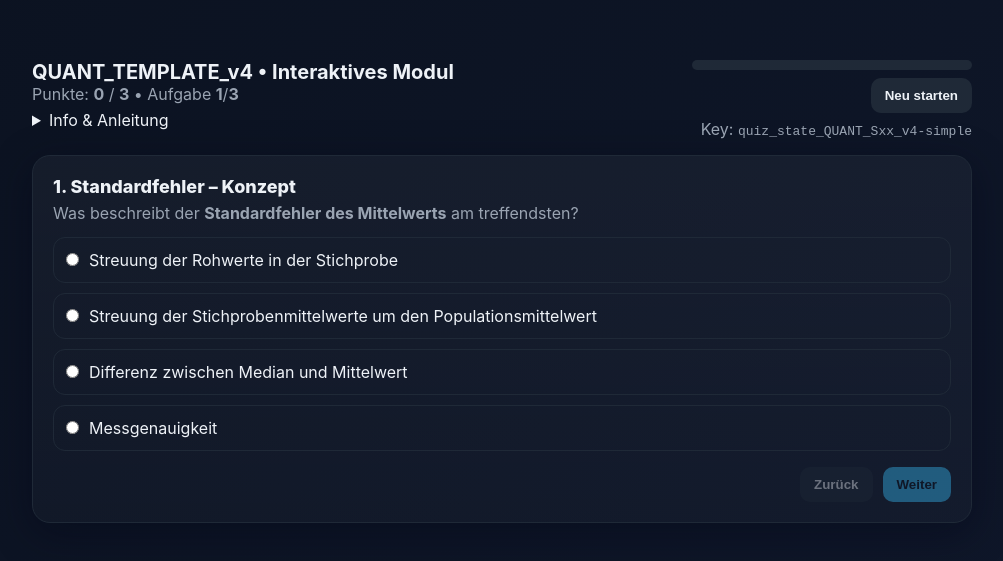
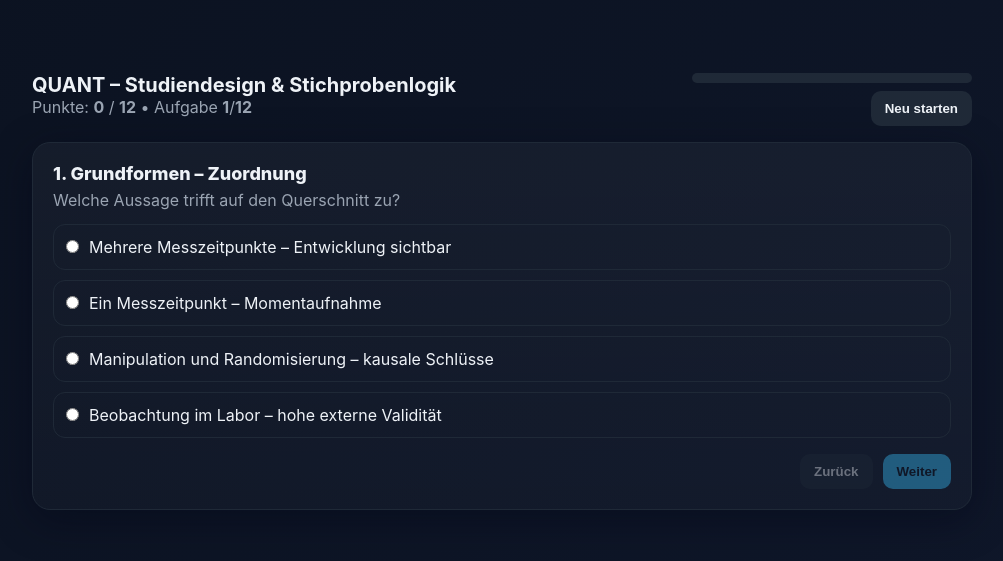
Before and after one commit to alexandernoyon-netizen/quant-quizzes, a plain HTML site: page S07.html in a window 1280 px wide. Shown: the part 133-694 px from the top of the page, without its empty margins (138-1141 px from the left). Drawn offline with Linux system fonts and the light colour scheme.

Commit message:
Update S07.html

```diff
--- a/S07.html
+++ b/S07.html
@@ -3,42 +3,7 @@
 <head>
 <meta charset="UTF-8" />
 <meta name="viewport" content="width=device-width, initial-scale=1" />
-<title>QUANT_TEMPLATE_v4 – Interaktives Quiz (Simple Scoring)</title>
-<!--
-===============================================================================
-TEMPLATE: QUANT_TEMPLATE_v4 (Simple Scoring, 2025-08)
-PURPOSE:  Reusable interactive quiz for any course/session.
-
-SCORING:
-- +1 Punkt pro richtige Antwort
-- +0 Punkte bei falscher Antwort
-- Maximalpunkte = Anzahl der Fragen (items.length)
-
-ANZEIGE:
-- "Punkte: X / N" (N = Anzahl der Fragen)
-- "Aufgabe k/N" (k = aktuelle Frage)
-
-TRANSFERFRAGEN:
-- items können ein Feld "transfer:true" enthalten → dann Badge 🧠 TRANSFER
-
-LOCALSTORAGE KEY:
-- Zusammengesetzt aus COURSE_TAG, SESSION_TAG, TEMPLATE_VERSION
-- Damit jede Sitzung unabhängig speichert.
-
-WORKFLOW:
-1) Diese Datei als Template behalten.
-2) Für eine neue Sitzung:
-   - Handout bereitstellen
-   - ChatGPT bitten: "Nutze QUANT_TEMPLATE_v4. Erstelle 12 Fragen: 10 Wiederkäuen (aus Handout), 2 Transfer."
-   - Den generierten Block für `const items = [...]` hier einfügen.
-   - COURSE_TAG und SESSION_TAG oben im Script setzen (z. B. QUANT, S11).
-   - Datei speichern (z. B. `S11.html`) und ins GitHub-Repo hochladen.
-3) Über GitHub Pages abrufbar machen (Repo Settings → Pages).
-
-HINWEIS:
-Dieses Template ist identisch mit der geprüften S11-Version.
-===============================================================================
--->
+<title>QUANT – Studiendesign & Stichprobenlogik: Interaktives Modul</title>
 <style>
   :root{
     --bg:#0b1220; --card:#121826; --muted:#9aa4b2; --text:#eef2f7;
@@ -71,32 +36,19 @@ Dieses Template ist identisch mit der geprüften S11-Version.
   .badge{display:inline-block;font-size:12px;font-weight:800;letter-spacing:.04em;
          padding:2px 8px;border-radius:999px;border:1px solid #334155;color:var(--accent);
          background:rgba(125,211,252,.10)}
-  details{margin-top:6px}
-  details summary{cursor:pointer}
 </style>
 </head>
 <body>
 <div class="shell">
   <header>
     <div>
-      <h1>QUANT_TEMPLATE_v4 • Interaktives Modul</h1>
-      <div class="muted" id="meta">Punkte: <b id="points">0</b> / <b id="maxpoints">0</b> • Aufgabe <b id="idx">1</b>/<b id="total">0</b></div>
-      <details>
-        <summary>Info & Anleitung</summary>
-        <div class="muted">
-          Dieses File ist ein Template. Ersetze die <code>items</code>-Liste im Script unten mit den generierten Fragen (z. B. 10 Wiederkäuen + 2 Transfer).
-          Du kannst <b>COURSE_TAG</b> und <b>SESSION_TAG</b> setzen, damit der <i>localStorage</i>-Schlüssel eindeutig ist.
-          Scoring: <b>+1</b> für richtige Antwort, <b>+0</b> für falsche.
-        </div>
-      </details>
+      <h1>QUANT – Studiendesign & Stichprobenlogik</h1>
+      <div class="muted">Punkte: <b id="pointsLabel">0</b> / <b id="maxLabel">0</b> • Aufgabe <b id="idxLabel">1</b>/<b id="totalLabel">0</b></div>
     </div>
     <div style="min-width:280px">
       <div class="progress"><span id="bar"></span></div>
       <div style="margin-top:8px;display:flex;gap:8px;justify-content:flex-end;flex-wrap:wrap">
         <button id="resetBtn" class="secondary" title="Fortschritt löschen und neu starten">Neu starten</button>
-      </div>
-      <div class="muted" style="text-align:right;margin-top:6px">
-        Key: <code id="lskey"></code>
       </div>
     </div>
   </header>
@@ -114,88 +66,263 @@ Dieses Template ist identisch mit der geprüften S11-Version.
 </div>
 
 <script>
-// ================== CONFIG ==================
-const TEMPLATE_VERSION = "v4-simple";
-const COURSE_TAG = "QUANT";    // customize per course
-const SESSION_TAG = "Sxx";     // customize per session
-// ============================================
-
-// =============== ITEMS PLACEHOLDER ===============
-// Replace EVERYTHING between 'BEGIN ITEMS' and 'END ITEMS' with your generated questions.
-/* BEGIN ITEMS */
 const items = [
-  // SAMPLE ITEMS (remove and replace)
   {
-    id:"sample-se-concept",
+    id:"querschnitt-def",
     type:"mc",
-    title:"Standardfehler – Konzept",
-    question:"Was beschreibt der <b>Standardfehler des Mittelwerts</b> am treffendsten?",
+    title:"Grundformen – Zuordnung",
+    question:"Welche Aussage trifft auf den Querschnitt zu?",
     options:[
-      "Streuung der Rohwerte in der Stichprobe",
-      "Streuung der Stichprobenmittelwerte um den Populationsmittelwert",
-      "Differenz zwischen Median und Mittelwert",
-      "Messgenauigkeit"
+      "Mehrere Messzeitpunkte – Entwicklung sichtbar",
+      "Ein Messzeitpunkt – Momentaufnahme",
+      "Manipulation und Randomisierung – kausale Schlüsse",
+      "Beobachtung im Labor – hohe externe Validität"
     ],
     correct:1,
     feedback:[
-      "Das ist die Standardabweichung der Rohwerte.",
-      "Richtig: SE = Streuung der Mittelwerte um μ.",
-      "Lagemaß-Vergleich, nicht SE.",
-      "Reliabilität, nicht SE."
-    ],
-    transfer:false
+      "Nein. Das beschreibt Längsschnitt.",
+      "Richtig. Querschnitt misst zu einem Zeitpunkt.",
+      "Nein. Das beschreibt ein Experiment.",
+      "Nein. Labor spricht eher für interne, nicht externe Validität."
+    ]
   },
   {
-    id:"sample-tf-clt",
-    type:"tf",
-    title:"CLT – Form",
-    question:"Bei moderatem n sind Mittelwerte vieler Stichproben annähernd normalverteilt.",
-    correct:true,
-    feedbackTrue:"Richtig – zentraler Grenzwertsatz.",
-    feedbackFalse:"Falsch – genau das sagt der CLT.",
-    transfer:false
+    id:"laengsschnitt-nutzen",
+    type:"mc",
+    title:"Längsschnitt – Merkmal",
+    question:"Wofür ist ein Längsschnitt besonders geeignet?",
+    options:[
+      "Für Ursache-Wirkungs-Aussagen ohne Störfaktoren",
+      "Für Generalisierung ohne Stichprobenfehler",
+      "Für die Abbildung von Veränderungen über die Zeit",
+      "Für die Vermeidung von Recall Bias"
+    ],
+    correct:2,
+    feedback:[
+      "Nein. Kausalität braucht Manipulation/Randomisierung.",
+      "Nein. Stichprobenfehler bleiben Thema.",
+      "Richtig. Längsschnitt zeigt Veränderung/Verläufe.",
+      "Nicht zwingend. Recall Bias kann bleiben."
+    ]
   },
   {
-    id:"sample-transfer-n-se",
+    id:"experiment-kern",
     type:"mc",
-    title:"🧪 Transfer: Effekt von n auf SE",
-    question:"n wird verdoppelt. Wie verändert sich der SE (idealisiert)?",
-    options:["halbiert sich","bleibt gleich","verkleinert sich um √2","verdoppelt sich"],
+    title:"Experiment – Kernelement",
+    question:"Welches Element macht das Experiment zum fairen Vergleich?",
+    options:[
+      "Große Stichprobe",
+      "Randomisierung der Zuteilung",
+      "Repräsentative Auswahl",
+      "Verblindung der Auswertung"
+    ],
+    correct:1,
+    feedback:[
+      "Hilfreich, aber nicht der Kern.",
+      "Richtig. Randomisierung balanciert Störfaktoren.",
+      "Gut für externe Validität, nicht Kern interner Validität.",
+      "Hilft, ersetzt aber nicht Randomisierung."
+    ]
+  },
+  {
+    id:"randomisierung-vs-zufall",
+    type:"mc",
+    title:"Randomisierung vs. Zufallsstichprobe",
+    question:"Wofür steht Randomisierung – im Unterschied zur Zufallsstichprobe?",
+    options:[
+      "Randomisierung → externe Validität; Zufallsstichprobe → interne Validität",
+      "Randomisierung → interne Validität; Zufallsstichprobe → externe Validität",
+      "Beide sichern interne Validität",
+      "Beide sichern externe Validität"
+    ],
+    correct:1,
+    feedback:[
+      "Nein, genau umgekehrt.",
+      "Richtig. Randomisierung intern, Zufallsstichprobe extern.",
+      "Falsch. Zufallsstichprobe zielt auf externe Validität.",
+      "Falsch. Randomisierung zielt auf interne Validität."
+    ]
+  },
+  {
+    id:"interne-validitaet",
+    type:"mc",
+    title:"Interne vs. externe Validität",
+    question:"Interne Validität bedeutet …",
+    options:[
+      "… das Instrument misst das intendierte Konstrukt.",
+      "… Ergebnisse sind auf andere Kontexte übertragbar.",
+      "… Ergebnisse sind ursächlich auf die Manipulation zurückführbar.",
+      "… die Stichprobe entspricht exakt der Grundgesamtheit."
+    ],
     correct:2,
-    feedback:["Nicht genau.","Nein.","Richtig: SE ∝ 1/√n.","Falsch."],
+    feedback:[
+      "Nein. Das ist Validität des Messinstruments.",
+      "Nein. Das ist externe Validität.",
+      "Richtig. Interne Validität = Kausalinterpretation.",
+      "Nein. Das ist Repräsentativität/Abdeckung."
+    ]
+  },
+  {
+    id:"quasi-experiment",
+    type:"mc",
+    title:"Quasi-Experiment – Abgrenzung",
+    question:"Wodurch unterscheidet sich ein Quasi-Experiment vom Experiment?",
+    options:[
+      "Keine Intervention",
+      "Keine Messung der AV",
+      "Keine echte Zufallszuteilung zu Gruppen",
+      "Keine Kontrolle von Störvariablen möglich"
+    ],
+    correct:2,
+    feedback:[
+      "Nein. Es gibt eine Intervention.",
+      "Nein. AV wird gemessen.",
+      "Richtig. Zuteilung ist nicht randomisiert.",
+      "Zu stark. Kontrolle kann eingeschränkt möglich sein."
+    ]
+  },
+  {
+    id:"konfundierung-beispiel",
+    type:"mc",
+    title:"Konfundierung – Beispiel",
+    question:"Im Schulbeispiel (LernCampus vs. Regelschule): Was ist die plausibelste Konfundierung?",
+    options:[
+      "Wetterlage während der Prüfungen",
+      "Sozioökonomischer Status bzw. Elternengagement",
+      "Farbe der Klassenräume",
+      "Prüfungsdauer (immer gleich)"
+    ],
+    correct:1,
+    feedback:[
+      "Unwahrscheinlich systematisch.",
+      "Richtig. SES/Elternengagement verzerrt Gruppenvergleich.",
+      "Irrelevant für Leistung in der Regel.",
+      "Konstant – keine Differenz zwischen Gruppen."
+    ]
+  },
+  {
+    id:"biasquellen",
+    type:"mc",
+    title:"Biasquellen – Zuordnung",
+    question:"Welche Zuordnung ist richtig?",
+    options:[
+      "Sozialerwünschtheit → Stichprobenziehung",
+      "Recall Bias → verzerrte Erinnerung",
+      "Non-Response → falsches Messinstrument",
+      "Stichproben-Bias → Antworttendenz innerhalb von Items"
+    ],
+    correct:1,
+    feedback:[
+      "Nein. Sozialerwünschtheit betrifft Antworten, nicht Ziehung.",
+      "Richtig. Recall Bias = Erinnerungsverzerrung.",
+      "Nein. Non-Response = Ausfall/Teilnahmeverweigerung.",
+      "Nein. Das ist Response Bias, nicht Sampling Bias."
+    ]
+  },
+  {
+    id:"monitor-einschraenkung",
+    type:"mc",
+    title:"Monitor-Datensatz – Einschränkung",
+    question:"Welche Aussage ist für den Telefon-Monitor typisch?",
+    options:[
+      "Gewichtung ersetzt fehlende Gruppen vollständig.",
+      "Dual Frame eliminiert alle Stichprobenfehler.",
+      "Einige Gruppen sind schwer erreichbar; Gewichtung korrigiert nicht alles.",
+      "Keine Sozialerwünschtheit bei politischem Verhalten."
+    ],
+    correct:2,
+    feedback:[
+      "Nein. Gewichtung reduziert, ersetzt aber nicht fehlende Gruppen.",
+      "Nein. Dual Frame reduziert, eliminiert aber nicht alles.",
+      "Richtig. Erreichbarkeit bleibt eine Schwäche.",
+      "Unrealistisch. Sozialerwünschtheit bleibt Thema."
+    ]
+  },
+  {
+    id:"fallzahl-idee",
+    type:"mc",
+    title:"Fallzahl – Grundidee",
+    question:"Warum führt größeres n zu stabileren Schätzungen?",
+    options:[
+      "Weil systematische Fehler zunehmen",
+      "Weil Zufallsschwankungen relativ abnehmen",
+      "Weil Messinstrumente genauer werden",
+      "Weil externe Validität automatisch steigt"
+    ],
+    correct:1,
+    feedback:[
+      "Nein. Systematische Fehler bleiben unverändert.",
+      "Richtig. Größere Stichprobe dämpft Zufallsrauschen.",
+      "Nein. Instrumentgenauigkeit ändert sich dadurch nicht.",
+      "Nein. Externe Validität hängt von der Stichprobenziehung ab."
+    ]
+  },
+  {
+    id:"transfer-designwahl",
+    type:"mc",
+    title:"Transfer – Studiendesign wählen",
+    question:"Du willst Wandel politischer Einstellungen über 3 Jahre untersuchen. Welches Design passt am besten?",
+    options:[
+      "Querschnitt in Jahr 1",
+      "Querschnitt in Jahr 3",
+      "Längsschnitt mit wiederholten Messungen",
+      "Quasi-Experiment mit regionalen Gruppen"
+    ],
+    correct:2,
+    feedback:[
+      "Nein. Nur Momentaufnahme.",
+      "Nein. Nur Momentaufnahme am Ende.",
+      "Richtig. Wiederholte Messungen bilden Wandel ab.",
+      "Nein. Keine gezielte Manipulation, Fokus liegt auf Verlauf."
+    ],
+    transfer:true
+  },
+  {
+    id:"transfer-kausalitaet-externe",
+    type:"mc",
+    title:"Transfer – Kausalität vs. Generalisierbarkeit",
+    question:"Du planst eine Ursache-Wirkung-Prüfung mit hoher interner Validität und willst die Befunde verallgemeinern. Was ist sinnvoll?",
+    options:[
+      "Labor-Experiment mit Randomisierung; Stichprobe per Schneeballverfahren",
+      "Experiment mit Randomisierung; zusätzlich Zufallsstichprobe aus der Zielpopulation",
+      "Quasi-Experiment; große n kompensiert fehlende Randomisierung",
+      "Repräsentativer Survey; Kausalität über Kreuztabellen prüfen"
+    ],
+    correct:1,
+    feedback:[
+      "Randomisierung ok, aber Schneeball zerstört externe Validität.",
+      "Richtig. Intern stark (Randomisierung) + extern stark (Zufallsstichprobe).",
+      "Nein. Größe ersetzt keine Randomisierung.",
+      "Nein. Survey ohne Manipulation liefert keine starke Kausalität."
+    ],
     transfer:true
   }
 ];
-/* END ITEMS */
 
-// Derived totals
 const TOTAL_ITEMS = items.length;
+const LS_KEY = "s04_step_state_v4_studien_stichprobe";
 
-// Storage key
-const LS_KEY = `quiz_state_${COURSE_TAG}_${SESSION_TAG}_${TEMPLATE_VERSION}`;
-document.getElementById("lskey").textContent = LS_KEY;
-
-// State
 let state = JSON.parse(localStorage.getItem(LS_KEY) || "{}");
 if(!state.idx && state.idx!==0){ state = { idx:0, points:0, done:{} }; }
 
 function save(){ localStorage.setItem(LS_KEY, JSON.stringify(state)); }
-function setBar(){
+
+function setHeader(){
   const pct = Math.round((state.idx)/TOTAL_ITEMS*100);
   document.getElementById("bar").style.width = pct+"%";
-  document.getElementById("points").textContent = state.points;
-  document.getElementById("maxpoints").textContent = TOTAL_ITEMS;
-  document.getElementById("idx").textContent = Math.min(state.idx+1, TOTAL_ITEMS);
-  document.getElementById("total").textContent = TOTAL_ITEMS;
+  document.getElementById("pointsLabel").textContent = state.points;
+  document.getElementById("maxLabel").textContent = TOTAL_ITEMS;
+  document.getElementById("idxLabel").textContent = Math.min(state.idx+1, TOTAL_ITEMS);
+  document.getElementById("totalLabel").textContent = TOTAL_ITEMS;
 }
 
 function render(){
   const it = items[state.idx];
-  document.getElementById("title").innerHTML = `${state.idx+1}. ${it.title} ${it.transfer ? '<span class="badge" title="Transferfrage: neues Problem auf Basis des Gelernten">🧠 TRANSFER</span>' : ""}`;
+  document.getElementById("title").innerHTML = `${state.idx+1}. ${it.title} ${it.transfer ? '<span class="badge">🧠 TRANSFER</span>' : ""}`;
+  const wrap = document.getElementById("options");
+  const fb = document.getElementById("feedback");
   document.getElementById("question").innerHTML = it.question;
-  const wrap = document.getElementById("options");
-  wrap.innerHTML = "";
-  const fb = document.getElementById("feedback"); fb.textContent=""; fb.className="fb";
+  wrap.innerHTML = ""; fb.textContent=""; fb.className="fb";
 
   const nextBtn = document.getElementById("nextBtn");
   nextBtn.disabled = true;
@@ -206,7 +333,7 @@ function render(){
       const row = document.createElement("label");
       row.className="opt";
       const inp = document.createElement("input"); inp.type="radio"; inp.name=it.id; inp.value=i;
-      const span = document.createElement("span"); span.innerHTML = opt;
+      const span = document.createElement("span"); span.textContent = opt;
       row.appendChild(inp); row.appendChild(span);
       row.addEventListener("click", ()=>{
         const correct = (i===it.correct);
@@ -215,11 +342,12 @@ function render(){
         fb.className = "fb " + (correct? "ok":"bad");
         Array.from(wrap.querySelectorAll("label.opt input")).forEach(el=>el.disabled=true);
         if(!(it.id in state.done)){
-          state.points += correct ? 1 : 0; // v4 scoring
+          state.points += correct ? 1 : 0;
           state.done[it.id] = correct? "full":"none";
           save();
         }
         nextBtn.disabled = false;
+        setHeader();
       });
       wrap.appendChild(row);
     });
@@ -229,7 +357,7 @@ function render(){
     const buttons = document.createElement("div"); buttons.style.display="flex"; buttons.style.gap="10px";
     const bT = document.createElement("button"); bT.textContent="Stimmt";
     const bF = document.createElement("button"); bF.textContent="Stimmt nicht"; bF.className="secondary";
-    const st = document.createElement("div"); st.className="subtitle"; st.innerHTML = it.question;
+    const st = document.createElement("div"); st.className="subtitle"; st.textContent = it.question;
     document.getElementById("question").innerHTML = ""; document.getElementById("question").appendChild(st);
     [bT,bF].forEach(btn=>{
       btn.addEventListener("click", ()=>{
@@ -238,17 +366,18 @@ function render(){
         fb.className = "fb " + (correct? "ok":"bad");
         bT.disabled = bF.disabled = true;
         if(!(it.id in state.done)){
-          state.points += correct ? 1 : 0; // v4 scoring
+          state.points += correct ? 1 : 0;
           state.done[it.id] = correct? "full":"none";
           save();
         }
         nextBtn.disabled = false;
+        setHeader();
       });
     });
     buttons.appendChild(bT); buttons.appendChild(bF);
     wrap.appendChild(buttons);
   }
-  setBar();
+  setHeader();
 }
 
 document.getElementById("nextBtn").addEventListener("click", ()=>{
```
